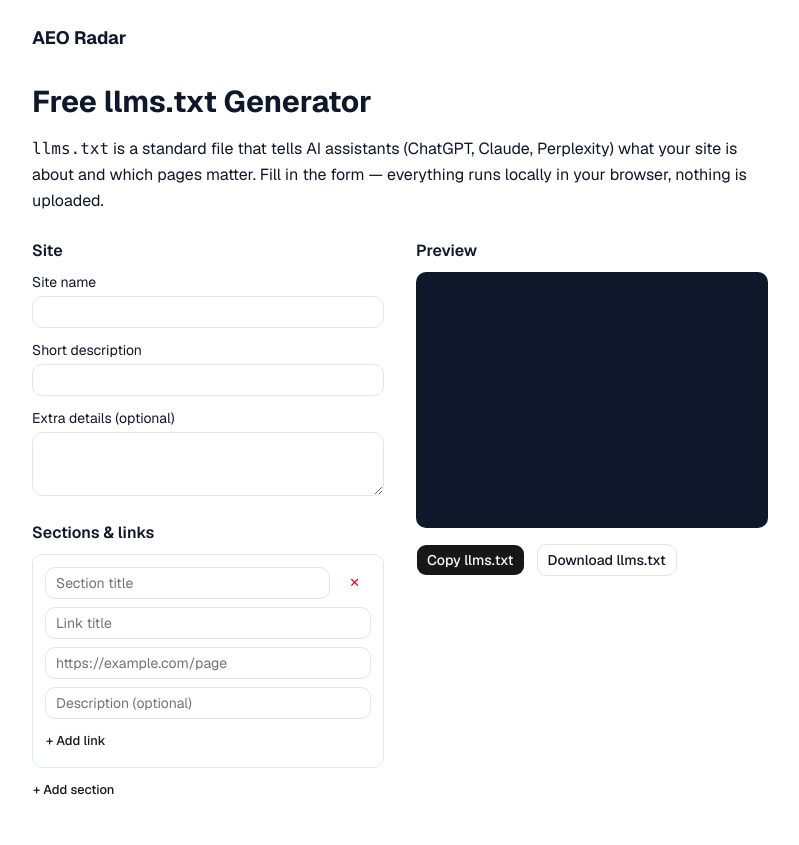
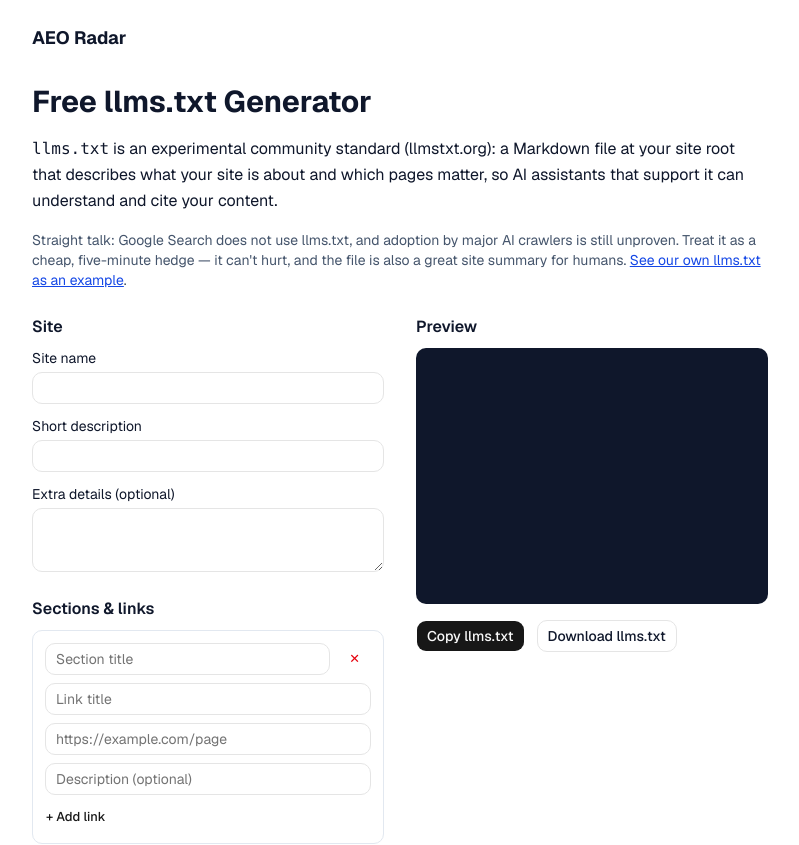
Before and after one commit to niceman1996/aeo-radar, a Next.js app in the folder site/: page /llms-txt-generator in a window 1280 px wide. Shown: the top 845 px of the page, without its empty margins (240-1039 px from the left). Built offline with nearby package versions, Linux system fonts and the light colour scheme.

Commit message:
feat: honest llms.txt framing on tool page; content launch plan

```diff
--- a/site/src/app/llms-txt-generator/page.tsx
+++ b/site/src/app/llms-txt-generator/page.tsx
@@ -12,11 +12,21 @@ export default function Page() {
   return (
     <div>
       <h1 className="text-3xl font-bold mb-4">Free llms.txt Generator</h1>
-      <p className="mb-6">
-        <code>llms.txt</code> is a standard file that tells AI assistants
-        (ChatGPT, Claude, Perplexity) what your site is about and which pages
-        matter. Fill in the form — everything runs locally in your browser,
-        nothing is uploaded.
+      <p className="mb-4">
+        <code>llms.txt</code> is an experimental community standard
+        (llmstxt.org): a Markdown file at your site root that describes what
+        your site is about and which pages matter, so AI assistants that
+        support it can understand and cite your content.
+      </p>
+      <p className="mb-6 text-sm text-slate-600">
+        Straight talk: Google Search does not use llms.txt, and adoption by
+        major AI crawlers is still unproven. Treat it as a cheap, five-minute
+        hedge — it can&apos;t hurt, and the file is also a great site summary
+        for humans.{" "}
+        <a href="/llms.txt" className="underline text-blue-700">
+          See our own llms.txt as an example
+        </a>
+        .
       </p>
       <GeneratorForm />
       <h2 className="text-xl font-semibold mt-10 mb-2">How to use it</h2>
```
Also changed, not shown: 1 other file (tests, documents, lock files or other folders).
